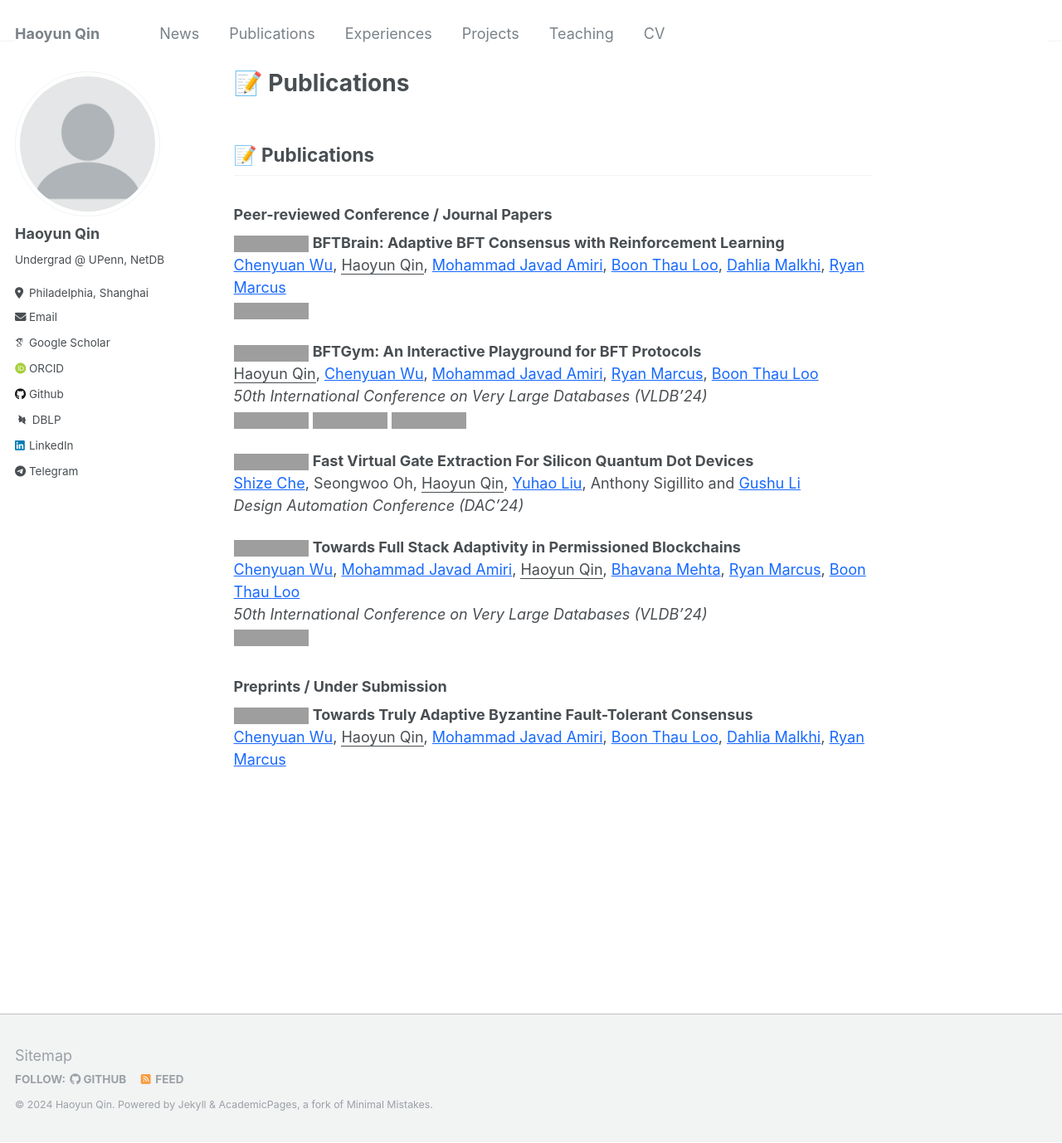
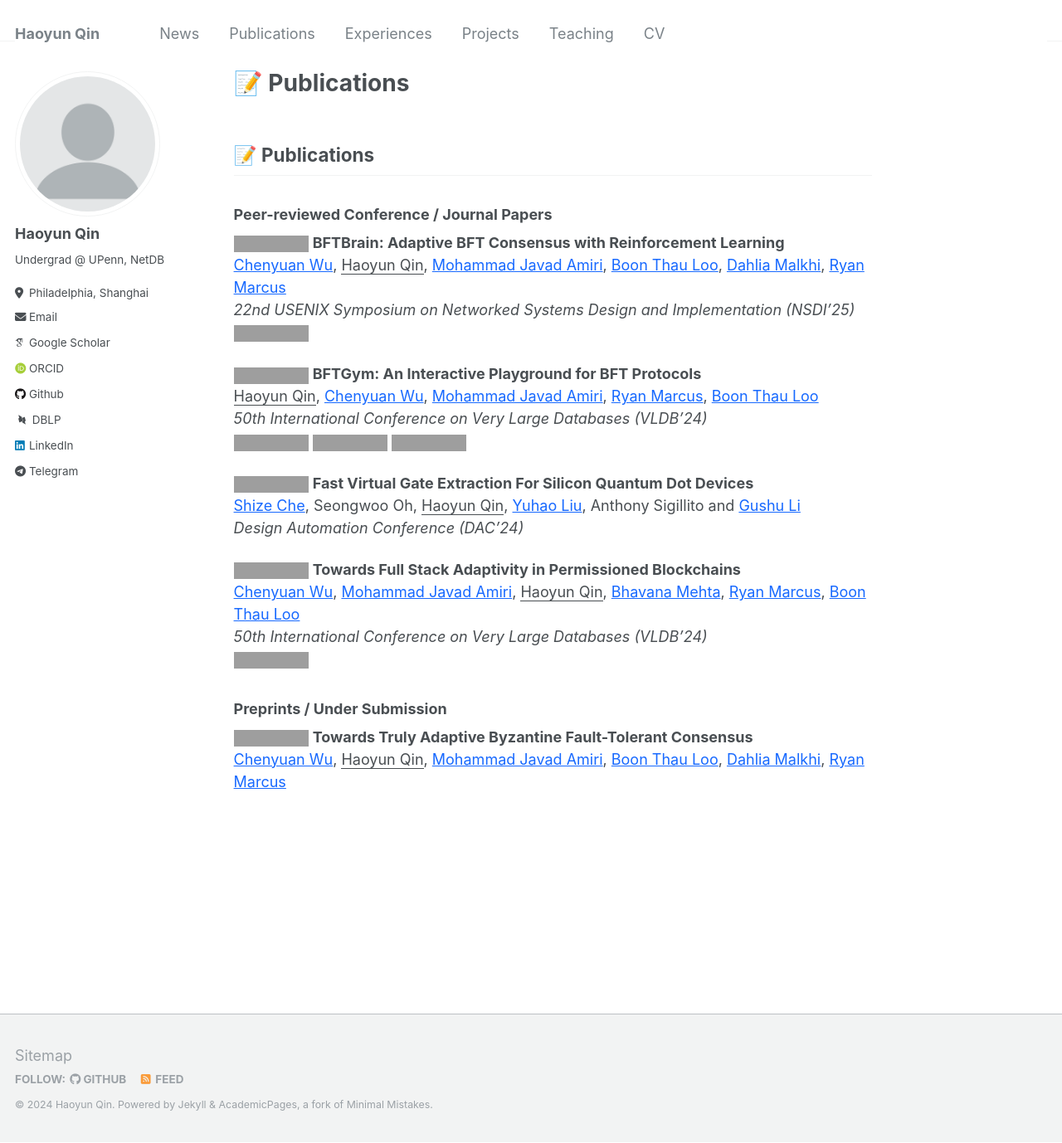
Before and after one commit to JeffersonQin/academic, a Jekyll site: the page built from _pages/includes/pub.md, in a window 1280 px wide and 1378 px high, cut to the strip 0-1378 px from the top of the window. Shown: the whole strip at 83% size. Built offline with Jekyll 4.4.1, drawn with Linux system fonts in a browser that asks for light colours; some web fonts are replaced; our own code applies the rules of GitHub Pages for plain Markdown files; grey boxes are pictures that could not be loaded.

Commit message:
feat: add conference name

```diff
--- a/_pages/includes/pub.md
+++ b/_pages/includes/pub.md
@@ -4,6 +4,7 @@
 
 [![](https://img.shields.io/badge/NSDI-2025-blue?style=flat-square)](https://www.usenix.org/conference/nsdi25) **BFTBrain: Adaptive BFT Consensus with Reinforcement Learning**<br>
 [Chenyuan Wu](https://chenyuanwu.com/), <ins>Haoyun Qin</ins>, [Mohammad Javad Amiri](https://www3.cs.stonybrook.edu/~amiri/), [Boon Thau Loo](https://boonloo.cis.upenn.edu/), [Dahlia Malkhi](https://malkhi.com/), [Ryan Marcus](https://rmarcus.info/blog/)<br>
+*22nd USENIX Symposium on Networked Systems Design and Implementation (NSDI'25)*<br>
 [![](https://img.shields.io/badge/Code-black?style=flat-square&logo=github&logoColor=ffffff)](https://github.com/JeffersonQin/BFTBrain)
 
 [![](https://img.shields.io/badge/VLDB-2024-blue?style=flat-square)](https://vldb.org/2024/) **BFTGym: An Interactive Playground for BFT Protocols**<br>
```
